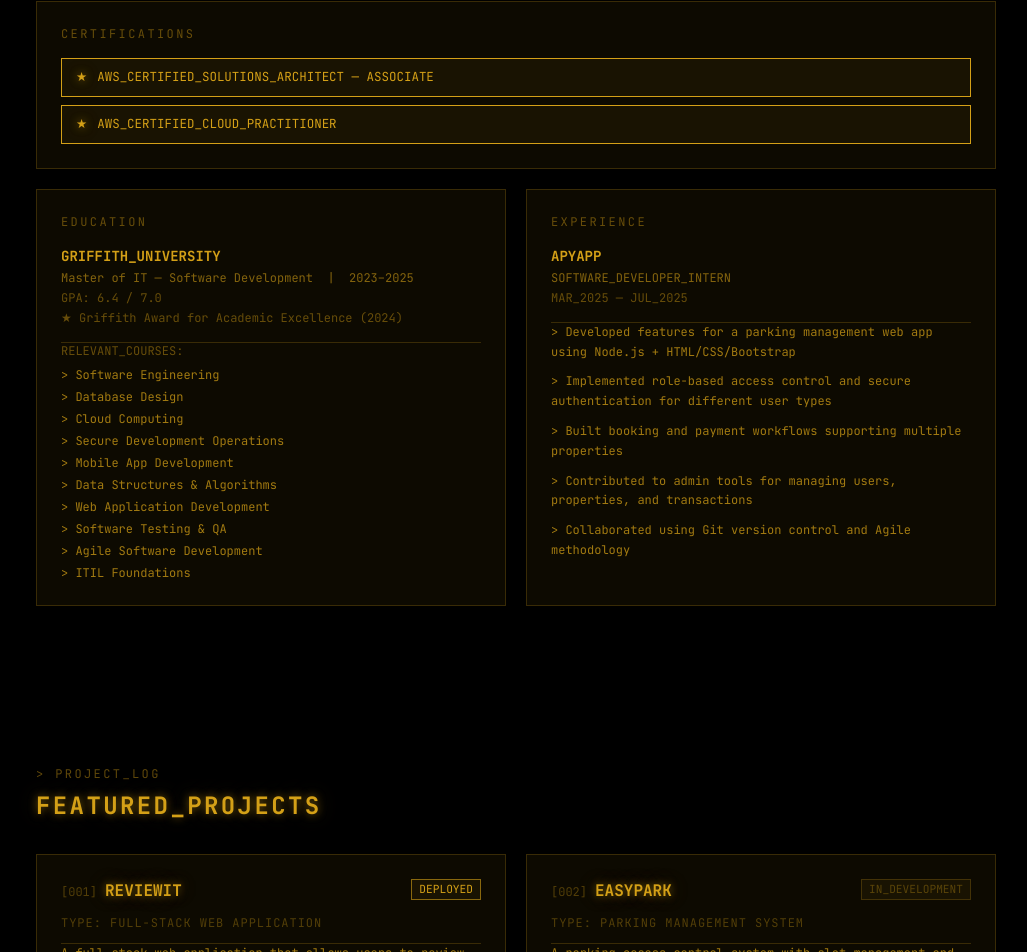
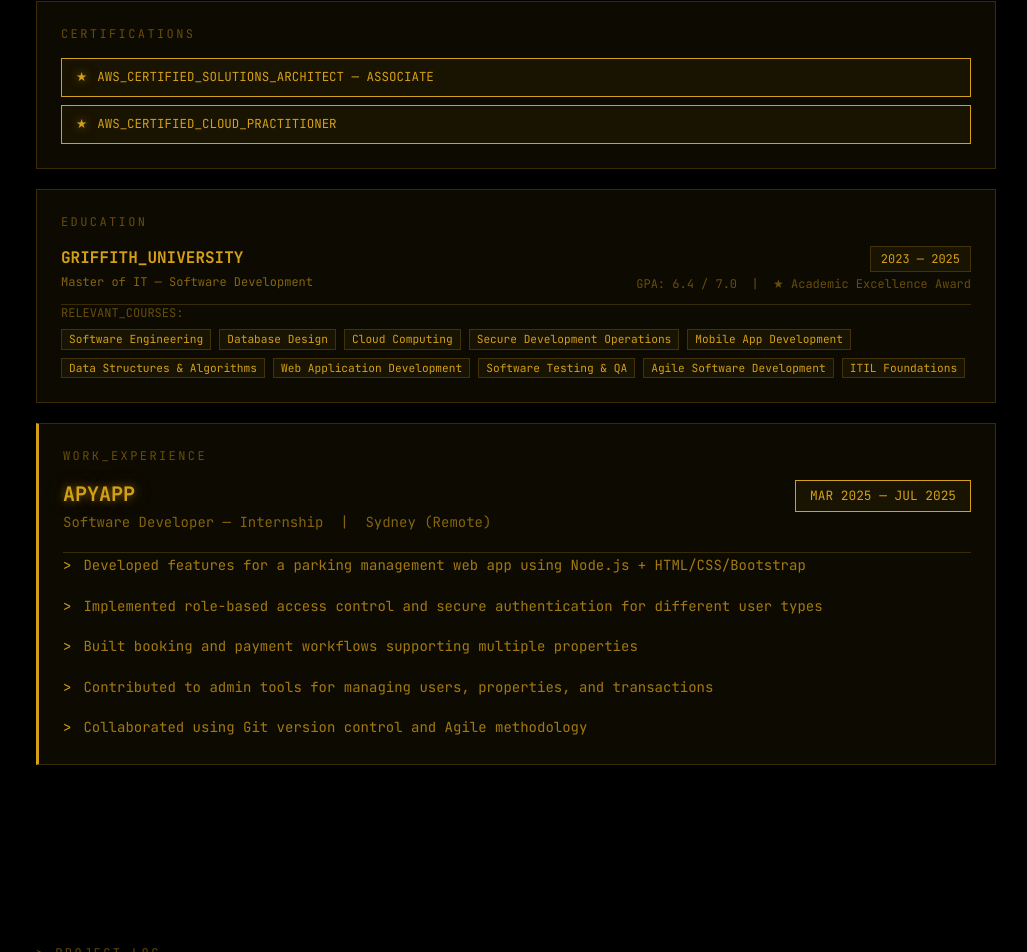
Before and after one commit to Chao-777/Chao-Portfolio, a React (Vite) app: page / in a window 1280 px wide. Shown: the part 1378-2330 px from the top of the page, without its empty margins (124-1151 px from the left). Built offline with nearby package versions, Linux system fonts and the light colour scheme.

Commit message:
Adjusted the size of work experience section

```diff
--- a/src/components/sections/About.jsx
+++ b/src/components/sections/About.jsx
@@ -124,92 +124,105 @@ export const About = () => {
           </div>
         </div>
 
-        {/* Education + Experience */}
-        <div className="grid grid-cols-1 md:grid-cols-2 gap-5">
-
-          <div className="term-panel p-6">
+        {/* Education */}
+        <div className="term-panel p-6 mb-5">
           <SectionLabel>EDUCATION</SectionLabel>
+          <div className="flex flex-wrap justify-between items-start gap-4 mb-3">
+            <div>
               <div
-              className="text-sm font-bold mb-1"
+                className="text-base font-bold"
                 style={{ color: 'var(--c-primary)', fontFamily: 'JetBrains Mono' }}
               >
                 GRIFFITH_UNIVERSITY
               </div>
               <div
-              className="text-xs mb-1"
+                className="text-xs mt-1"
                 style={{ color: 'var(--c-mid)', fontFamily: 'JetBrains Mono' }}
               >
-              Master of IT — Software Development &nbsp;|&nbsp; 2023–2025
+                Master of IT — Software Development
               </div>
-            <div
-              className="text-xs mb-1"
+            </div>
+            <div className="flex flex-col items-end gap-1">
+              <span className="term-tag" style={{ fontSize: '0.75rem', padding: '3px 10px' }}>
+                2023 — 2025
+              </span>
+              <span
+                className="text-xs"
                 style={{ color: 'var(--c-label)', fontFamily: 'JetBrains Mono' }}
               >
-              GPA: 6.4 / 7.0
+                GPA: 6.4 / 7.0 &nbsp;|&nbsp; ★ Academic Excellence Award
+              </span>
             </div>
-            <div
-              className="text-xs mb-4"
-              style={{ color: 'var(--c-label)', fontFamily: 'JetBrains Mono' }}
-            >
-              ★ Griffith Award for Academic Excellence (2024)
           </div>
-            <hr className="term-divider mb-4" />
+          <hr className="term-divider mb-3" />
           <div
             className="text-xs mb-2"
             style={{ color: 'var(--c-label)', fontFamily: 'JetBrains Mono' }}
           >
             RELEVANT_COURSES:
           </div>
-            <ul className="space-y-1.5">
+          <div className="flex flex-wrap gap-2">
             {COURSES.map((c) => (
-                <li
-                  key={c}
-                  className="text-xs"
-                  style={{ color: 'var(--c-body)', fontFamily: 'JetBrains Mono' }}
-                >
-                  &gt; {c}
-                </li>
+              <span key={c} className="term-tag">{c}</span>
             ))}
-            </ul>
+          </div>
         </div>
 
-          <div className="term-panel p-6">
-            <SectionLabel>EXPERIENCE</SectionLabel>
+        {/* Experience — full width, prominent */}
         <div
-              className="text-sm font-bold mb-1"
+          className="term-panel p-6 mb-5"
+          style={{ borderLeft: '3px solid var(--c-primary)' }}
+        >
+          <SectionLabel>WORK_EXPERIENCE</SectionLabel>
+
+          {/* Header row */}
+          <div className="flex flex-wrap justify-between items-start gap-4 mb-5">
+            <div>
+              <div
+                className="text-xl font-bold glow mb-1"
                 style={{ color: 'var(--c-primary)', fontFamily: 'JetBrains Mono' }}
               >
                 APYAPP
               </div>
               <div
-              className="text-xs mb-1"
+                className="text-sm"
                 style={{ color: 'var(--c-mid)', fontFamily: 'JetBrains Mono' }}
               >
-              SOFTWARE_DEVELOPER_INTERN
+                Software Developer — Internship &nbsp;|&nbsp; Sydney (Remote)
               </div>
-            <div
-              className="text-xs mb-4"
-              style={{ color: 'var(--c-label)', fontFamily: 'JetBrains Mono' }}
+            </div>
+            <span
+              className="term-tag"
+              style={{
+                fontSize: '0.8rem',
+                padding: '5px 14px',
+                borderColor: 'var(--c-primary)',
+                color: 'var(--c-primary)',
+              }}
             >
-              MAR_2025 — JUL_2025
+              MAR 2025 — JUL 2025
+            </span>
           </div>
-            <hr className="term-divider mb-4" />
-            <ul className="space-y-2.5">
+
+          <hr className="term-divider mb-5" />
+
+          {/* Bullet points — larger text */}
+          <ul className="space-y-4">
             {EXPERIENCE.map((item, i) => (
               <li
                 key={i}
-                  className="text-xs"
+                className="flex gap-3 text-sm"
                 style={{
                   color: 'var(--c-body)',
                   fontFamily: 'JetBrains Mono',
-                    lineHeight: '1.65',
+                  lineHeight: '1.75',
                 }}
               >
-                  &gt; {item}
+                <span style={{ color: 'var(--c-primary)', flexShrink: 0 }}>&gt;</span>
+                <span>{item}</span>
               </li>
             ))}
           </ul>
-          </div>
         </div>
 
       </div>
```
Lines whose indentation alone changed are shown as unchanged.
